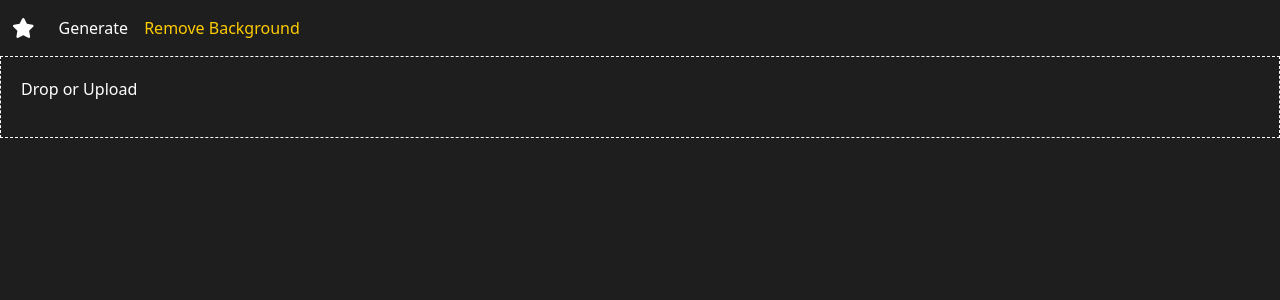
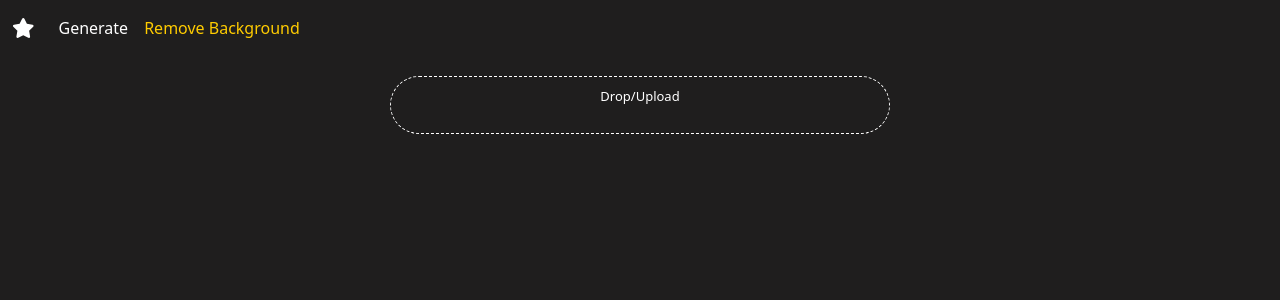
Before and after one commit to ArekHalpern/HomeApp, a React app: page /remove-background in a window 1280 px wide. Shown: the top 300 px of the page. Built offline with nearby package versions, Linux system fonts and the light colour scheme.

Commit message:
Adjusted UX/UI for Remove Background Feature

```diff
--- a/client/components/RemoveBackground.js
+++ b/client/components/RemoveBackground.js
@@ -1,24 +1,32 @@
 import React, { useCallback, useState, useEffect } from 'react';
 import { useDispatch, useSelector } from 'react-redux';
 import { useDropzone } from 'react-dropzone';
-import { generateImageRembg } from '../store';
+import { generateImageRembg } from '../store/rembgRedux'; // Adjust the import path as necessary
 import { RiseLoader } from 'react-spinners';
-import { handleDownload } from './downloadImage'; // Adjust path as necessary
+import { handleDownload } from './downloadImage'; // Adjust the import path as necessary
+import { FontAwesomeIcon } from '@fortawesome/react-fontawesome';
+import { faDownload } from '@fortawesome/free-solid-svg-icons';
 
 const RemoveBackgroundPage = () => {
   const dispatch = useDispatch();
   const { rembgResult, isLoading } = useSelector(state => state.rembgImage);
   const [uploadedImage, setUploadedImage] = useState(null);
   const [resultImageBlob, setResultImageBlob] = useState(null);
+  const [isDragOver, setIsDragOver] = useState(false);
+
+  const downloadImage = (blob) => {
+    handleDownload(blob, 'rembg-image.png');
+  };
 
   const onDrop = useCallback(acceptedFiles => {
     const file = acceptedFiles[0];
     const reader = new FileReader();
     reader.onloadend = () => {
       setUploadedImage(reader.result);
-      setResultImageBlob(null); // Clear previous result when new image is uploaded
+      setResultImageBlob(null);
     };
     reader.readAsDataURL(file);
+    setIsDragOver(false); // Reset drag over state
   }, []);
 
   useEffect(() => {
@@ -37,40 +45,46 @@ const RemoveBackgroundPage = () => {
     }
   };
 
-  const { getRootProps, getInputProps } = useDropzone({ onDrop, accept: 'image/*' });
+  const { getRootProps, getInputProps } = useDropzone({
+    onDrop,
+    accept: 'image/*',
+    onDragOver: () => setIsDragOver(true), // Set drag over state
+    onDragLeave: () => setIsDragOver(false), // Reset drag over state
+    onDropAccepted: onDrop // Use the existing onDrop function
+  });
 
   return (
-    <div>
-      <div {...getRootProps()} style={{ border: '1px dashed white', padding: '20px', cursor: 'pointer',  }}>
+    <div className="remove-background-container">
+      <div
+        {...getRootProps()}
+        className={`dropzone ${isDragOver ? 'highlight' : ''}`} // Apply highlight class on drag over
+      >
         <input {...getInputProps()} />
-        <p>Drop or Upload</p>
+        <p>Drop/Upload</p>
       </div>
-
+      <div className="preview-container">
         {uploadedImage && (
-        <div>
-          <div className="uploaded-image-preview">
-            <img src={uploadedImage} alt="Uploaded Preview" style={{ maxWidth: '100px', marginTop: '10px' }} />
+          <img src={uploadedImage} alt="Uploaded Preview" className="uploaded-image-preview" />
+        )}
       </div>
-          {!isLoading && (
-            <button onClick={handleRemoveBackground} className="btn btn-primary mt-3">
+      <div className="action-container">
+        {!isLoading && uploadedImage && (
+          <button onClick={handleRemoveBackground} className="btn-remove-background">
             Remove Background
           </button>
         )}
-        </div>
-      )}
-
         {isLoading && (
           <div className="loader-container">
             <RiseLoader color="#08bbd3"/>
           </div>
         )}
-
+      </div>
       {resultImageBlob && (
-        <div className="text-center">
+        <div className="image-downloadable" onClick={() => downloadImage(resultImageBlob)}>
           <img src={resultImageBlob} alt="Background Removed" className="responsive-image" />
-            <button className="btn btn-success mt-3" onClick={() => handleDownload(resultImageBlob, 'rembg-image.png')}>
-              Download Image
-            </button>
+          <div className="download-icon">
+            <FontAwesomeIcon icon={faDownload} />
+          </div>
         </div>
       )}
     </div>
--- a/public/style.css
+++ b/public/style.css
@@ -402,3 +402,93 @@ body {
   color: rgb(0, 0, 0); /* Text color for selected button */
   box-shadow: inset 0 4px 8px rgba(0, 0, 0, 0.5);
 }
+
+/* Remove Background Page */
+.remove-background-container {
+    display: flex;
+    flex-direction: column;
+    align-items: center;
+    margin-top: 20px; /* Adjust the margin as needed */
+  }
+
+  .dropzone {
+    border: 1px dashed white;
+    padding: 10px;
+    cursor: pointer;
+    font-size: small;
+    width: 80%; /* Adjust width as needed */
+    max-width: 500px; /* Prevents the dropzone from being too wide */
+    text-align: center;
+    border-radius: 30px;
+    margin-bottom: 10px;
+  }
+
+  .dropzone.highlight {
+    border-color: #ffcc00; /* Or any color you want */
+    background-color: rgba(255, 204, 0, 0.2); /* Slight background color on drag over */
+  }
+
+  .preview-container {
+    position: relative;
+    width: 100px; /* Adjust the size as needed */
+    height: 100px; /* Adjust the size as needed */
+    margin-bottom: 10px;
+  }
+
+  .uploaded-image-preview {
+    width: 100%;
+    height: auto;
+  }
+
+  .action-container {
+    display: flex;
+    flex-direction: column;
+    align-items: center;
+    margin-bottom: 20px;
+  }
+
+  .btn-remove-background {
+    padding: 10px 20px;
+    font-size: 1em; /* Adjust font size as needed */
+    color: #000000;
+    background-color: #ffcc00;
+    border: none; /* Remove border for a cleaner 3D effect */
+    cursor: pointer;
+    transition: all 0.3s ease;
+    border-radius: 10px;
+
+    /* Initial state without shadow */
+    box-shadow: none; /* No shadow initially */
+    transform: translateY(0px); /* Start at normal position */
+
+    /* Center text within the button */
+    text-align: center;
+    min-width: 120px; /* Minimum width of buttons to avoid squishing */
+
+    /* Prevents the button from distorting in size */
+    flex-grow: 0;
+    flex-shrink: 0;
+  }
+
+  .btn-remove-background:hover, .btn-remove-background:focus {
+    background-color: #ffd700; /* Slightly lighter color on hover */
+    box-shadow: 0 5px #666666; /* Apply shadow on hover */
+    transform: translateY(-2px); /* Move button up slightly to give a raised effect */
+  }
+
+  .loader-container {
+    margin: 20px 0;
+  }
+
+  .result-container {
+    text-align: center; /* Center the result image and download button */
+    margin-top: 20px; /* Space above the result image */
+  }
+
+
+/* Add responsiveness if needed */
+@media (max-width: 600px) {
+  .dropzone {
+    max-width: 100%;
+  }
+}
```
Also changed, not shown: client/components/Archive/ImageGenFooocus.js (+4 -4 lines). Lines whose indentation alone changed are shown as unchanged.
